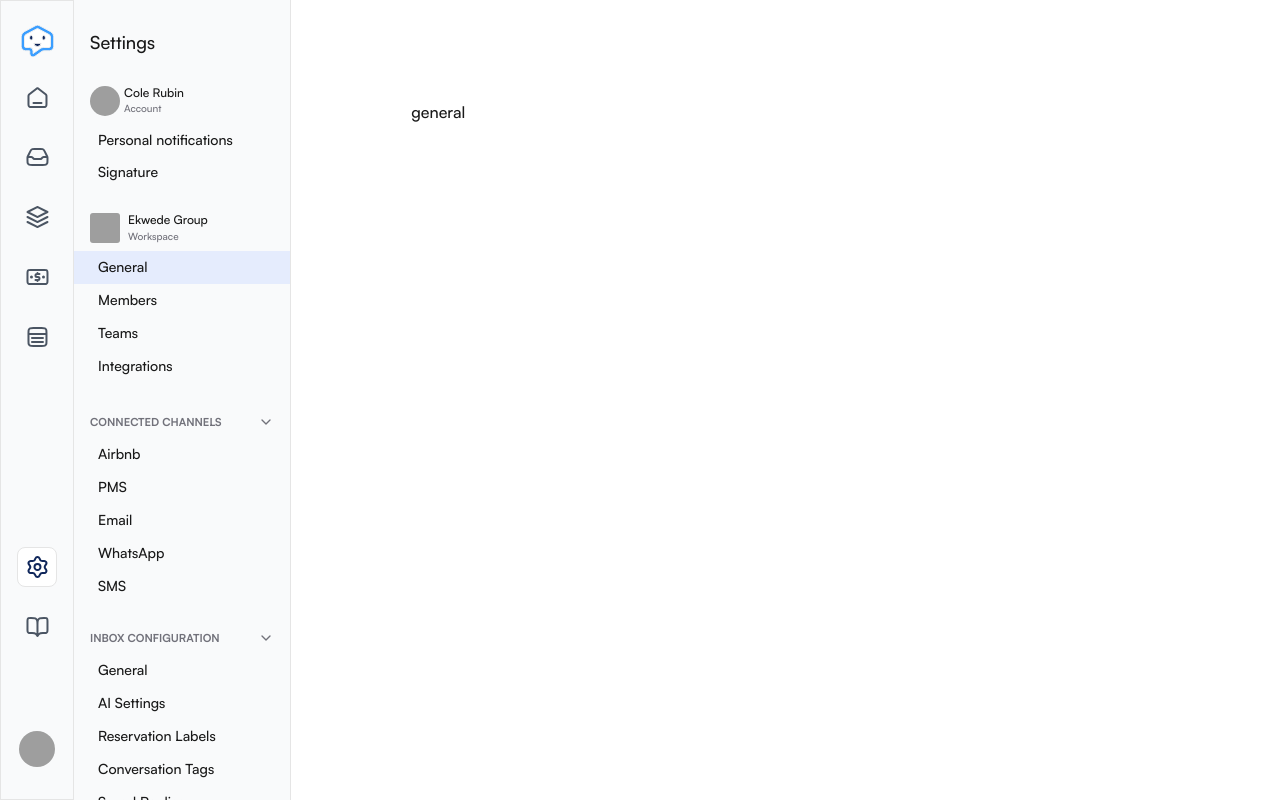
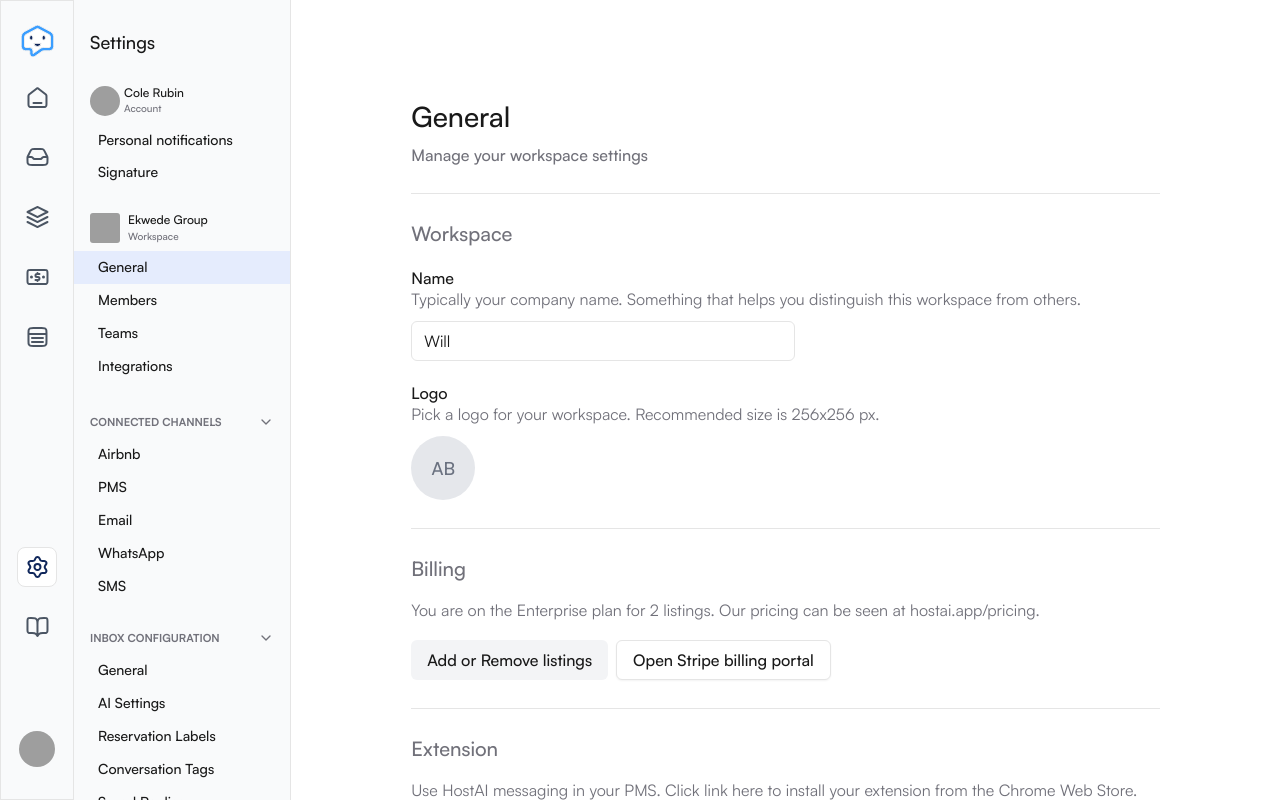
Before and after one commit to punnkam/unified-inbox-will, a Next.js app: page /settings/general in a window 1280 px wide. Built offline with nearby package versions, Linux system fonts and the light colour scheme; grey boxes are pictures that could not be loaded.

Commit message:
add General Page

```diff
--- /dev/null
+++ b/app/(protected-paths)/settings/general/page.tsx
@@ -0,0 +1,165 @@
+"use client";
+
+import { useState, useEffect } from "react";
+import { toast } from "sonner";
+import { useDebouncedSave } from "@/lib/hooks/useDebouncedSave";
+import { Input } from "@/components/ui/input";
+import { Button } from "@/components/ui/button";
+
+interface Data {
+  name: string;
+  logo: string | null;
+}
+
+export default function PersonalNotificationsPage() {
+  const [imagePreview, setImagePreview] = useState<string | null>(null);
+
+  const handleImageChange = (event: React.ChangeEvent<HTMLInputElement>) => {
+    const file = event.target.files?.[0];
+    if (file) {
+      const reader = new FileReader();
+      reader.onloadend = () => {
+        setImagePreview(reader.result as string);
+      };
+      reader.readAsDataURL(file);
+    }
+
+    // Just storing using file name for now
+    handleChange("logo", file?.name || null);
+  };
+
+  const initialData: Data = {
+    name: "",
+    logo: null,
+  };
+
+  const saveData = (data: Data) => {
+    // Call API to save the data
+    // console.log("Saving data", data);
+
+    setTimeout(() => {
+      toast.success("Settings saved successfully");
+    }, 1000);
+  };
+
+  const { data, handleChange, setData } = useDebouncedSave<Data>({
+    initialData,
+    saveData,
+  });
+
+  useEffect(() => {
+    // Fetch/Load the data into state here
+    setData({
+      name: "Will",
+      logo: null,
+    });
+  }, [setData]);
+
+  return (
+    <div className="flex flex-col gap-[28px]">
+      <div className="flex flex-col gap-3">
+        <h1 className="text-title-2xl">General</h1>
+        <p className="text-subtitle-sm text-tertiary">
+          Manage your workspace settings
+        </p>
+      </div>
+
+      <div className="border-b stroke-primary"></div>
+
+      <div className="flex flex-col gap-5">
+        <p className="text-title-lg text-tertiary">Workspace</p>
+
+        <div className="flex flex-col gap-3">
+          <div>
+            <label
+              htmlFor="name-input"
+              className="text-subtitle-sm text-primary"
+            >
+              Name
+            </label>
+            <p className="text-tertiary text-body-sm font-normal">
+              Typically your company name. Something that helps you distinguish
+              this workspace from others.
+            </p>
+          </div>
+          <Input
+            id="name-input"
+            placeholder="Name"
+            className="text-body-sm w-96"
+            value={data.name}
+            onChange={(e) => handleChange("name", e.target.value)}
+          />
+        </div>
+
+        <div className="flex flex-col gap-3">
+          <div>
+            <label
+              htmlFor="logo-input"
+              className="text-subtitle-sm text-primary"
+            >
+              Logo
+            </label>
+            <p className="text-tertiary text-body-sm font-normal">
+              Pick a logo for your workspace. Recommended size is 256x256 px.
+            </p>
+          </div>
+          <label htmlFor="logo-input" className="cursor-pointer w-fit">
+            {imagePreview ? (
+              <img
+                src={imagePreview}
+                alt="Selected logo"
+                className="w-16 h-16 rounded-full object-cover"
+              />
+            ) : (
+              <div className="w-16 h-16 rounded-full bg-gray-200 flex items-center justify-center text-lg text-gray-500">
+                AB
+              </div>
+            )}
+          </label>
+          <input
+            type="file"
+            id="logo-input"
+            accept="image/*"
+            onChange={handleImageChange}
+            className="hidden"
+          />
+        </div>
+      </div>
+
+      <div className="border-b stroke-primary"></div>
+
+      <div className="flex flex-col gap-5">
+        <p className="text-title-lg text-tertiary">Billing</p>
+
+        <p className="text-tertiary text-body-sm font-normal">
+          You are on the Enterprise plan for 2 listings. Our pricing can be seen
+          at hostai.app/pricing.
+        </p>
+
+        <div className="flex gap-2">
+          {/* TODO: This has no function right now */}
+          <Button variant={"secondary"}>Add or Remove listings</Button>
+          <a href="#">
+            <Button variant={"outline"}>Open Stripe billing portal</Button>
+          </a>
+        </div>
+      </div>
+
+      <div className="border-b stroke-primary"></div>
+
+      <div className="flex flex-col gap-5">
+        <p className="text-title-lg text-tertiary">Extension</p>
+
+        <p className="text-tertiary text-body-sm font-normal">
+          Use HostAI messaging in your PMS. Click link here to install your
+          extension from the Chrome Web Store.
+        </p>
+
+        {/* TODO: This has no function right now */}
+        <div className="flex gap-2">
+          <Button variant={"outline"}>Generate new key</Button>
+        </div>
+      </div>
+    </div>
+  );
+}
```
